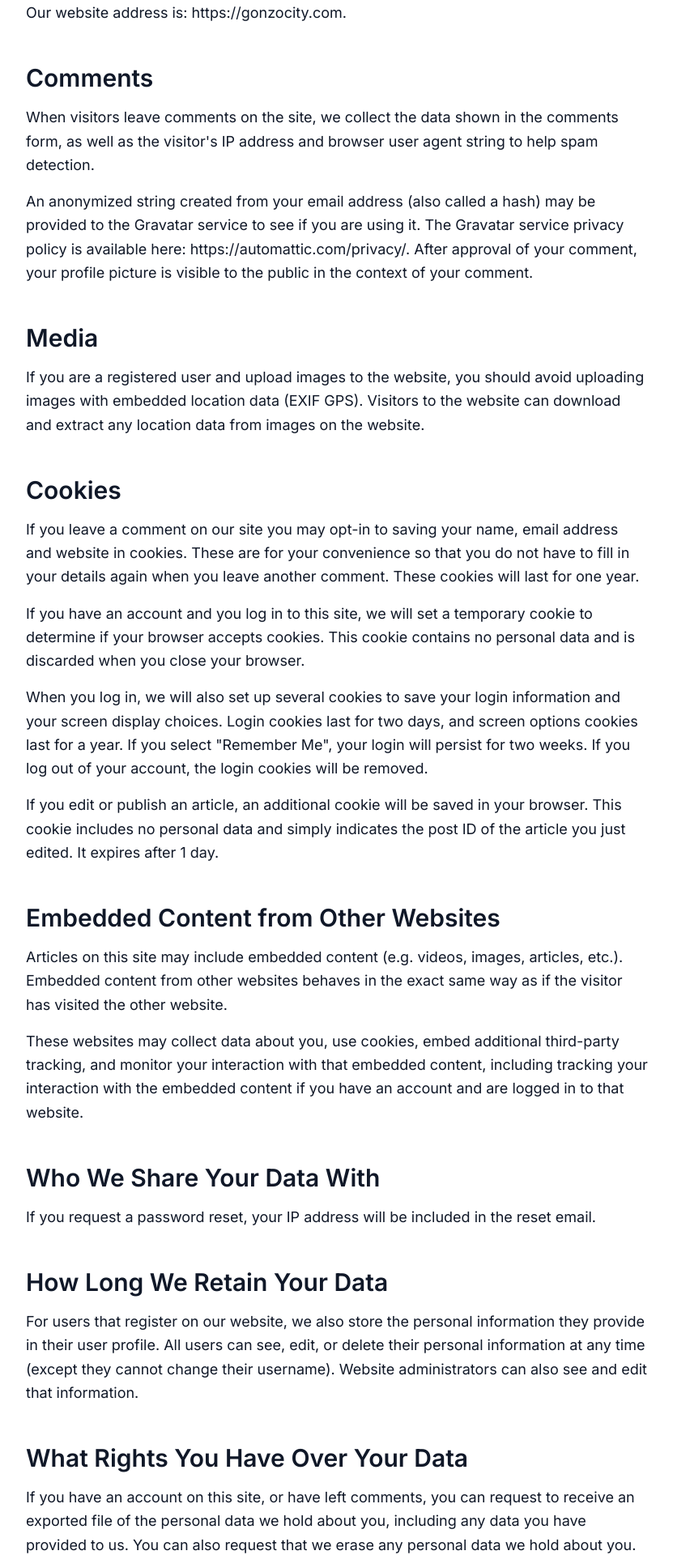
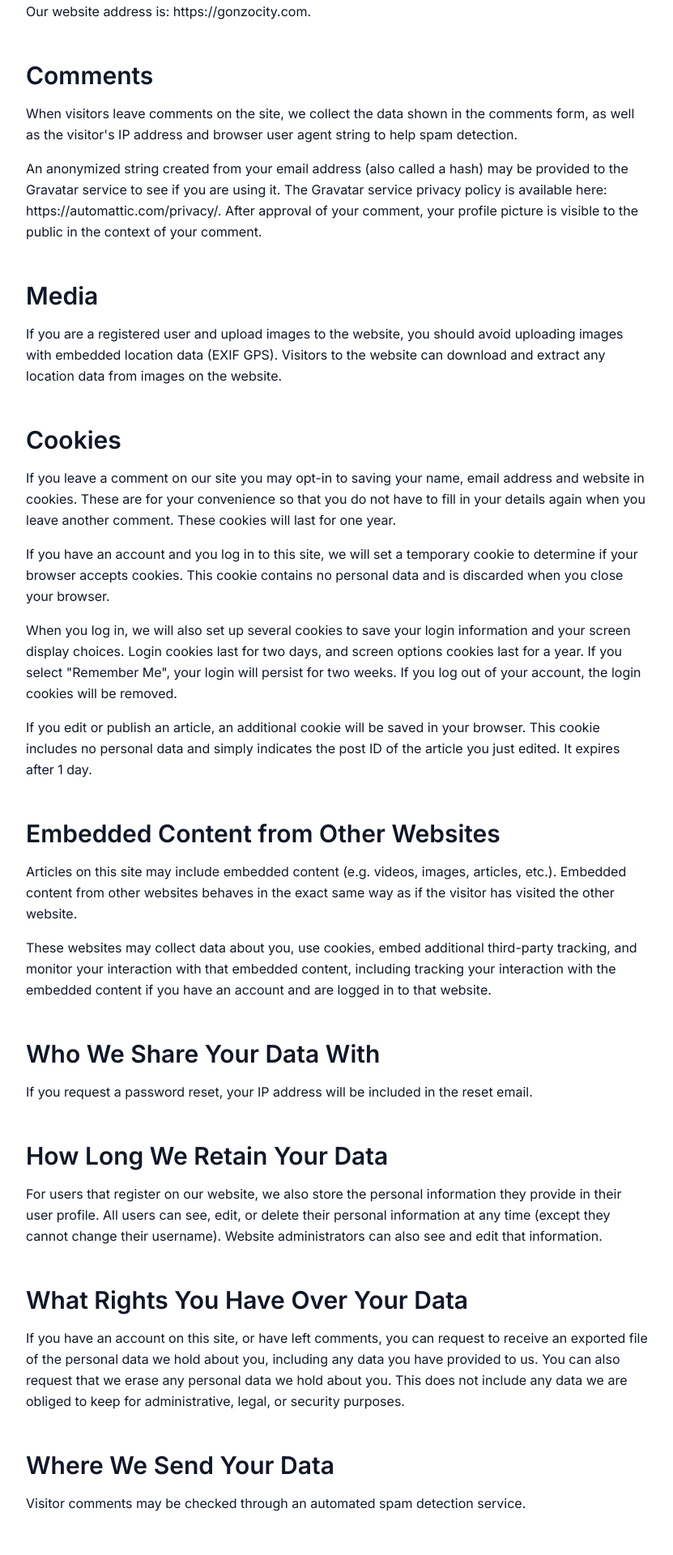
Before and after one commit to JustJakeCalifornia/gonzocity-website, a Next.js app: page /en/legal/privacypolicy in a window 1280 px wide. Shown: the part 340-2260 px from the top of the page at 81% size, without its empty margins (224-1055 px from the left). Built offline with nearby package versions, Linux system fonts and the light colour scheme; no server answers.

Commit message:
made minor style adjustments in legal files

```diff
--- a/app/[locale]/legal/privacypolicy/page.tsx
+++ b/app/[locale]/legal/privacypolicy/page.tsx
@@ -15,7 +15,7 @@ export default function PrivacyPolicy() {
           <h2 className="text-3xl font-semibold">
             {t("sections.section1.title")}
           </h2>
-          <p className="text-lg leading-relaxed">
+          <p className="text-base leading-relaxed">
             {t("sections.section1.content.websiteAddress")}
           </p>
         </section>
@@ -24,10 +24,10 @@ export default function PrivacyPolicy() {
           <h2 className="text-3xl font-semibold">
             {t("sections.section2.title")}
           </h2>
-          <p className="text-lg leading-relaxed">
+          <p className="text-base leading-relaxed">
             {t("sections.section2.content.dataCollection")}
           </p>
-          <p className="text-lg leading-relaxed">
+          <p className="text-base leading-relaxed">
             {t("sections.section2.content.gravatarInfo")}
           </p>
         </section>
@@ -36,7 +36,7 @@ export default function PrivacyPolicy() {
           <h2 className="text-3xl font-semibold">
             {t("sections.section3.title")}
           </h2>
-          <p className="text-lg leading-relaxed">
+          <p className="text-base leading-relaxed">
             {t("sections.section3.content.exifWarning")}
           </p>
         </section>
@@ -45,16 +45,16 @@ export default function PrivacyPolicy() {
           <h2 className="text-3xl font-semibold">
             {t("sections.section4.title")}
           </h2>
-          <p className="text-lg leading-relaxed">
+          <p className="text-base leading-relaxed">
             {t("sections.section4.content.commentCookies")}
           </p>
-          <p className="text-lg leading-relaxed">
+          <p className="text-base leading-relaxed">
             {t("sections.section4.content.loginCookies")}
           </p>
-          <p className="text-lg leading-relaxed">
+          <p className="text-base leading-relaxed">
             {t("sections.section4.content.authCookies")}
           </p>
-          <p className="text-lg leading-relaxed">
+          <p className="text-base leading-relaxed">
             {t("sections.section4.content.editingCookies")}
           </p>
         </section>
@@ -63,10 +63,10 @@ export default function PrivacyPolicy() {
           <h2 className="text-3xl font-semibold">
             {t("sections.section5.title")}
           </h2>
-          <p className="text-lg leading-relaxed">
+          <p className="text-base leading-relaxed">
             {t("sections.section5.content.behavior")}
           </p>
-          <p className="text-lg leading-relaxed">
+          <p className="text-base leading-relaxed">
             {t("sections.section5.content.dataCollection")}
           </p>
         </section>
@@ -75,7 +75,7 @@ export default function PrivacyPolicy() {
           <h2 className="text-3xl font-semibold">
             {t("sections.section6.title")}
           </h2>
-          <p className="text-lg leading-relaxed">
+          <p className="text-base leading-relaxed">
             {t("sections.section6.content.passwordReset")}
           </p>
         </section>
@@ -84,7 +84,7 @@ export default function PrivacyPolicy() {
           <h2 className="text-3xl font-semibold">
             {t("sections.section7.title")}
           </h2>
-          <p className="text-lg leading-relaxed">
+          <p className="text-base leading-relaxed">
             {t("sections.section7.content.userProfiles")}
           </p>
         </section>
@@ -93,16 +93,16 @@ export default function PrivacyPolicy() {
           <h2 className="text-3xl font-semibold">
             {t("sections.section8.title")}
           </h2>
-          <p className="text-lg leading-relaxed">
+          <p className="text-base leading-relaxed">
             {t("sections.section8.content.exportDelete")}
           </p>
         </section>
 
-        <section className="space-y-4">
+        <section className="space-y-4 mb-32">
           <h2 className="text-3xl font-semibold">
             {t("sections.section9.title")}
           </h2>
-          <p className="text-lg leading-relaxed">
+          <p className="text-base leading-relaxed">
             {t("sections.section9.content.spamCheck")}
           </p>
         </section>
```
